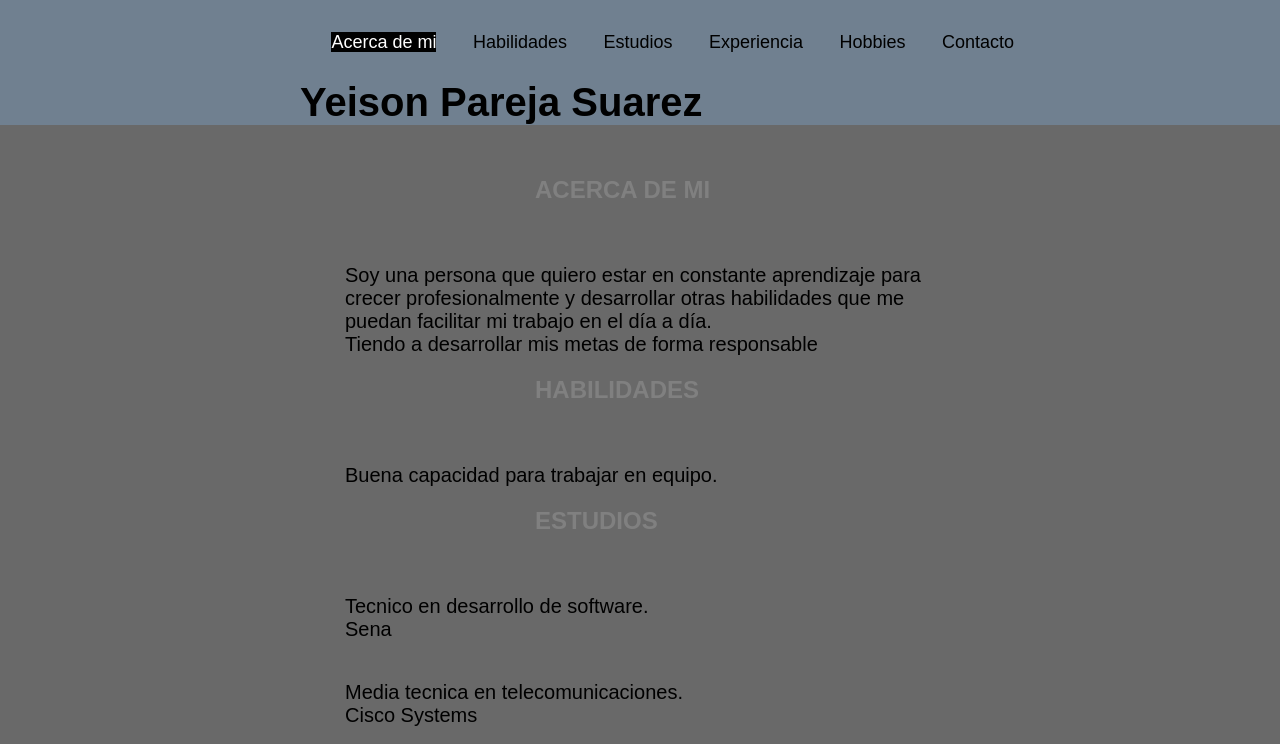
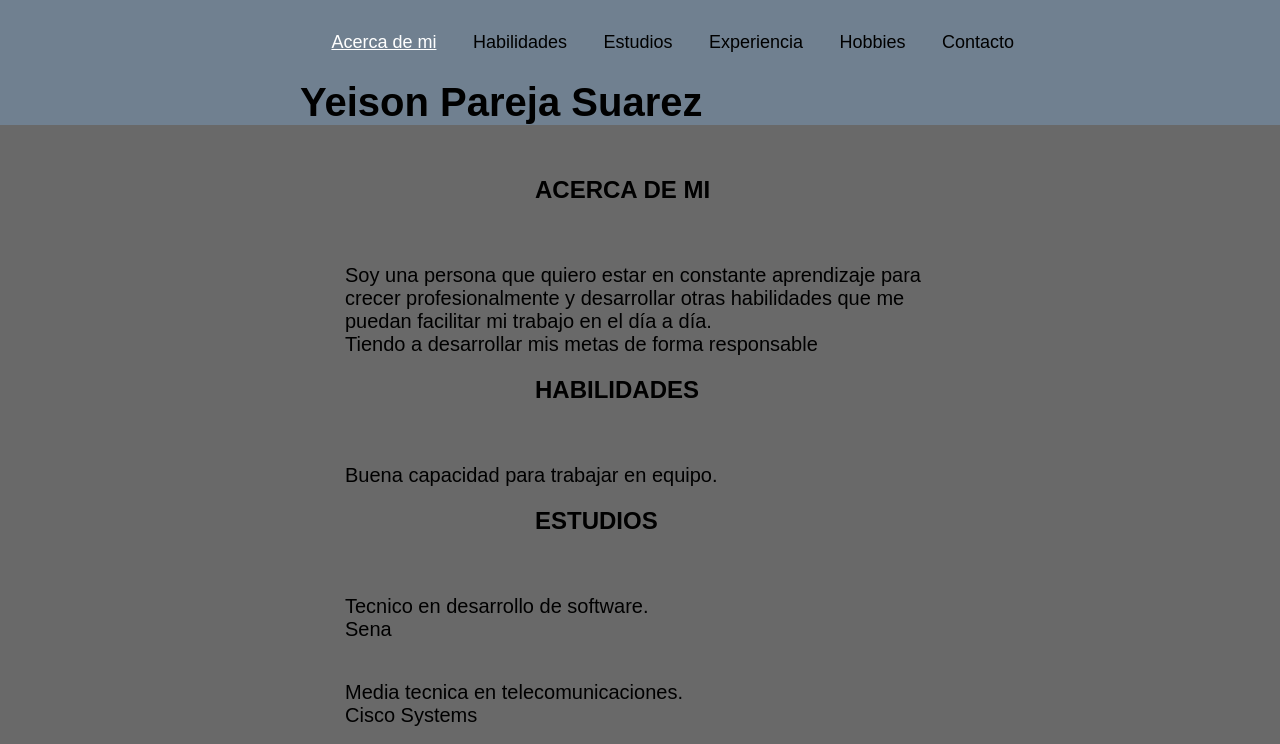
Before and after one commit to yeison1998/portafolio, a plain HTML site: page index.html in a window 1280 px wide. In both pictures the pointer is over the link "Acerca de mi". Shown: the top 744 px of the page. Drawn offline with Linux system fonts and the light colour scheme.

Commit message:
portafolio

```diff
--- a/style.css
+++ b/style.css
@@ -38,7 +38,7 @@ a {
 }
 
 a:hover {
-    background-color: black;
+    text-decoration: underline;
     cursor: pointer;
     color: white;
 }
@@ -111,7 +111,7 @@ p {
 }
 
 h2 {
-    color: grey;
+    color: black;
     text-transform: uppercase;
     margin-top: 1px;
     margin-left: 190px;
```
